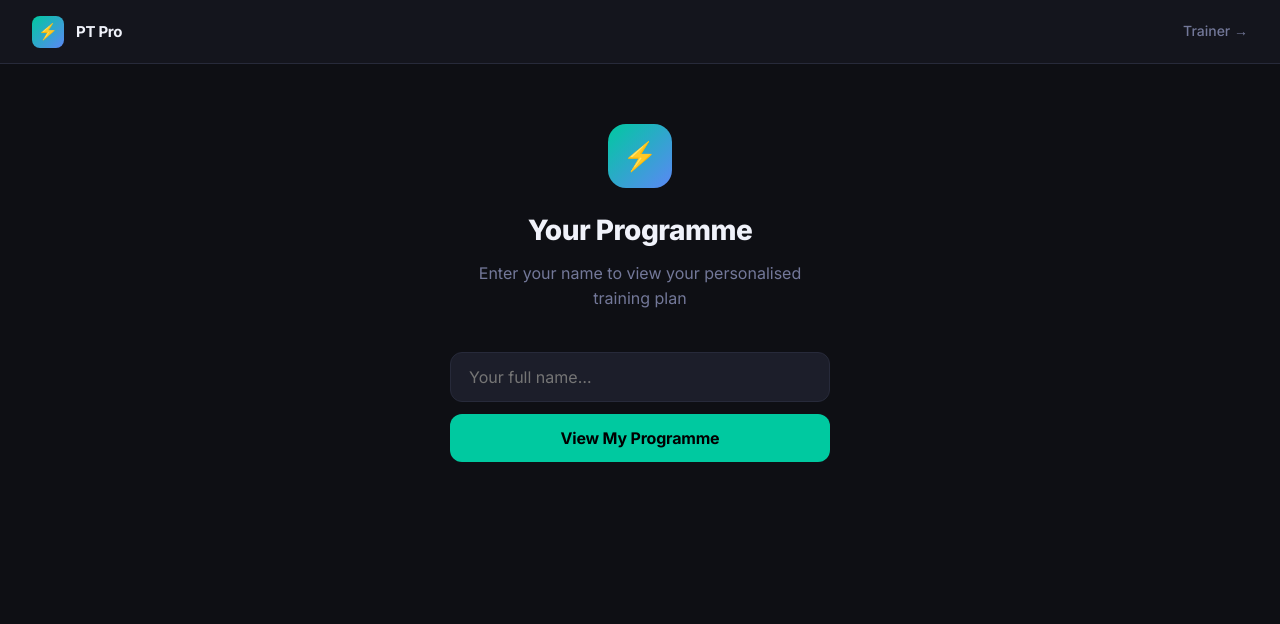
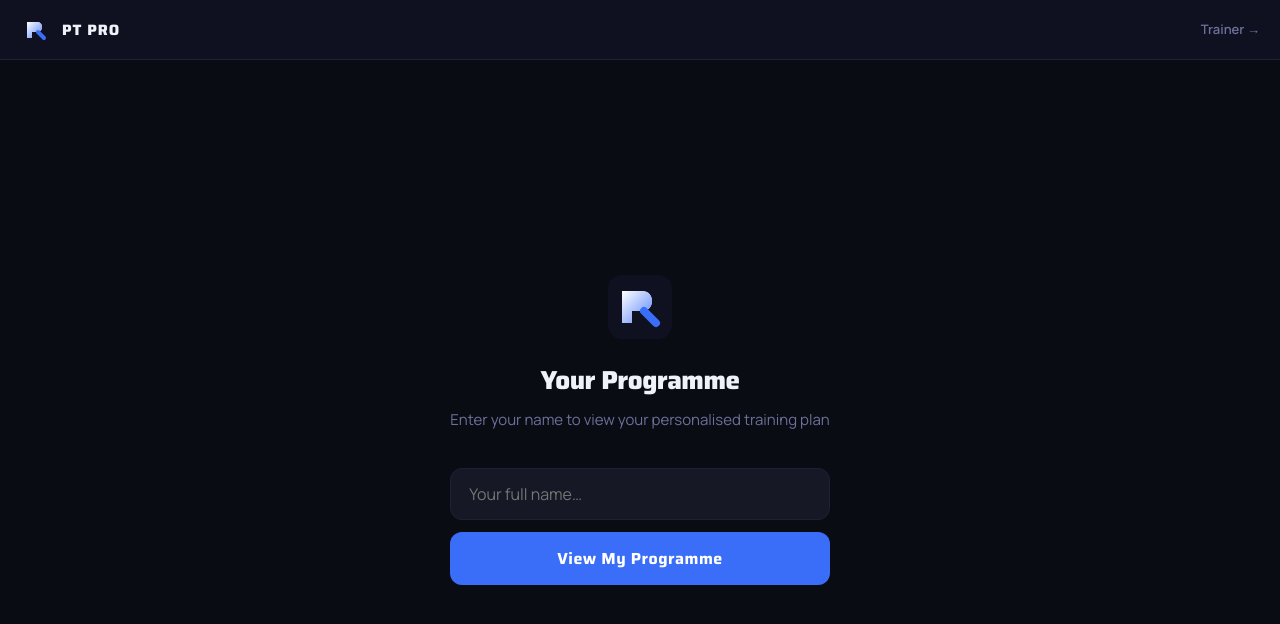
Before and after one commit to woodleyharry1411-wq/Pt-Pro, a Next.js app: page / in a window 1280 px wide. Shown: the top 624 px of the page. Built offline with nearby package versions, Linux system fonts and the light colour scheme.

Commit message:
Apply Aurora design: blue accent, Saira+Manrope fonts, new logo, redesigned client portal

```diff
--- a/app/globals.css
+++ b/app/globals.css
@@ -1,15 +1,19 @@
-@import url('https://fonts.googleapis.com/css2?family=Inter:wght@300;400;500;600;700;800&family=JetBrains+Mono:wght@400;600&display=swap');
+@import url('https://fonts.googleapis.com/css2?family=Saira:wght@400;500;600;700;800;900&family=Manrope:wght@400;500;600;700;800&family=JetBrains+Mono:wght@400;600&display=swap');
 
 *, *::before, *::after { box-sizing: border-box; margin: 0; padding: 0; }
 
 body {
-  background: #0E0F14;
+  background: #0A0C14;
   color: #F0F2FA;
-  font-family: 'Inter', sans-serif;
+  font-family: 'Manrope', sans-serif;
   font-size: 15px;
   line-height: 1.6;
   -webkit-font-smoothing: antialiased;
   -moz-osx-font-smoothing: grayscale;
+}
+
+h1, h2, h3, h4, h5, h6, .saira {
+  font-family: 'Saira', sans-serif;
 }
 
 button { cursor: pointer; font-family: inherit; }
--- a/app/page.tsx
+++ b/app/page.tsx
@@ -76,63 +76,56 @@ export default function ClientPortal() {
 
   if (client) return (
     <div style={{ minHeight: "100vh", background: C.bg }}>
-      <Header />
-      <div className="page-padding" style={{ maxWidth: 700, margin: "0 auto", animation: "fadeIn .3s ease" }}>
+      <Header onSwitch={() => { setClient(null); setSearched(false); setName(""); }} clientName={client.name} />
+      <div className="page-padding" style={{ maxWidth: 680, margin: "0 auto", animation: "fadeIn .3s ease" }}>
 
-        {/* Welcome bar */}
-        <div style={{ display: "flex", justifyContent: "space-between", alignItems: "center", marginBottom: 28, padding: "14px 20px", background: C.card, borderRadius: 14, border: `1px solid ${C.border}` }}>
-          <div>
-            <div style={{ fontSize: 13, color: C.muted }}>Welcome back</div>
-            <div style={{ fontSize: 16, fontWeight: 700, marginTop: 1 }}>{client.name}</div>
-          </div>
-          <button onClick={() => { setClient(null); setSearched(false); setName(""); }}
-            style={{ background: "none", border: `1px solid ${C.border}`, borderRadius: 8, color: C.muted, cursor: "pointer", fontSize: 13, padding: "6px 14px", fontWeight: 500 }}>
-            Switch
-          </button>
-        </div>
-
-        {/* Summary */}
+        {/* Programme summary */}
         {client.programme?.summary && (
-          <div style={{ background: `linear-gradient(135deg, ${C.accent}12, ${C.blue}08)`, border: `1px solid ${C.accent}25`, borderRadius: 16, padding: 20, marginBottom: 24 }}>
-            <div style={{ fontSize: 11, color: C.accent, fontWeight: 700, letterSpacing: 1, marginBottom: 8 }}>YOUR PROGRAMME</div>
-            <p style={{ fontSize: 15, color: C.muted, lineHeight: 1.7 }}>{client.programme.summary}</p>
+          <div style={{ background: `linear-gradient(135deg, ${C.accent}18, ${C.accent}08)`, border: `1px solid ${C.accent}30`, borderRadius: 16, padding: "14px 18px", marginBottom: 20 }}>
+            <div style={{ fontSize: 10, color: C.accent, fontWeight: 700, letterSpacing: 1.5, marginBottom: 6, fontFamily: "Saira, sans-serif" }}>YOUR PROGRAMME</div>
+            <p style={{ fontSize: 14, color: C.muted, lineHeight: 1.7 }}>{client.programme.summary}</p>
           </div>
         )}
 
         {/* Day selector */}
-        <div style={{ display: "flex", gap: 8, marginBottom: 20, flexWrap: "wrap" }}>
+        <div style={{ display: "flex", gap: 8, marginBottom: 16, flexWrap: "wrap" }}>
           {days.map((d, i) => (
             <button key={i} onClick={() => { setActiveDay(i); setExpandedEx(null); }} style={{
               background: activeDay === i ? C.accent : C.card,
-              color: activeDay === i ? "#000" : C.muted,
+              color: activeDay === i ? "#fff" : C.muted,
               border: `1px solid ${activeDay === i ? C.accent : C.border}`,
-              borderRadius: 10, padding: "9px 18px", fontWeight: 700, fontSize: 14, transition: "all .15s",
+              borderRadius: 10, padding: "9px 18px", fontWeight: 700, fontSize: 13,
+              fontFamily: "Saira, sans-serif", letterSpacing: 0.5, transition: "all .15s",
             }}>
               {d.label}
-              {activeDay === i && total > 0 && <span style={{ marginLeft: 6, fontSize: 12, opacity: 0.7 }}>{pct}%</span>}
+              {activeDay === i && total > 0 && <span style={{ marginLeft: 6, fontSize: 11, opacity: 0.8 }}>{pct}%</span>}
             </button>
           ))}
         </div>
 
         {/* Progress */}
         {total > 0 && (
-          <div style={{ marginBottom: 24 }}>
-            <div style={{ display: "flex", justifyContent: "space-between", fontSize: 13, color: C.muted, marginBottom: 8, fontWeight: 500 }}>
-              <span>Today&apos;s progress</span><span>{completed}/{total} complete</span>
+          <div style={{ marginBottom: 20 }}>
+            <div style={{ display: "flex", justifyContent: "space-between", fontSize: 12, color: C.muted, marginBottom: 8, fontWeight: 600 }}>
+              <span>Today&apos;s progress</span>
+              <span style={{ color: C.accent, fontWeight: 700 }}>{completed}/{total} complete</span>
             </div>
-            <div style={{ background: C.border, borderRadius: 8, height: 8 }}>
-              <div style={{ background: `linear-gradient(90deg, ${C.accent}, ${C.blue})`, width: `${pct}%`, height: "100%", borderRadius: 8, transition: "width .4s ease" }} />
+            <div style={{ background: C.border, borderRadius: 8, height: 6 }}>
+              <div style={{ background: `linear-gradient(90deg, ${C.accent}, #60A5FA)`, width: `${pct}%`, height: "100%", borderRadius: 8, transition: "width .4s ease" }} />
             </div>
+          </div>
+        )}
+
+        {/* Day focus label */}
+        {day && (
+          <div style={{ fontSize: 13, fontWeight: 800, color: C.text, letterSpacing: 1, textTransform: "uppercase", marginBottom: 12, fontFamily: "Saira, sans-serif" }}>
+            {day.focus}
           </div>
         )}
 
         {/* Exercise list */}
         {day && (
-          <div style={{ borderRadius: 18, overflow: "hidden", border: `1px solid ${C.border}` }}>
-            <div style={{ background: C.card, padding: "14px 20px", borderBottom: `1px solid ${C.border}`, display: "flex", gap: 12, alignItems: "center" }}>
-              <span style={{ fontFamily: "JetBrains Mono", fontSize: 11, color: C.accent, fontWeight: 700, letterSpacing: 1 }}>{day.label}</span>
-              <span style={{ color: C.muted, fontSize: 15 }}>{day.focus}</span>
-            </div>
+          <div style={{ display: "flex", flexDirection: "column", gap: 8 }}>
             {exercises.map((ex, i) => {
               const setLogs  = initSetLogs(ex.sets, ex.setLogs);
               const doneSets = setLogs.filter(s => s.done).length;
@@ -140,48 +133,67 @@ export default function ClientPortal() {
               const isOpen   = expandedEx === i;
 
               return (
-                <div key={i} style={{ borderBottom: i < exercises.length - 1 ? `1px solid ${C.border}` : "none", background: allDone ? `${C.accent}08` : C.bg, transition: "background .3s" }}>
-                  <div style={{ display: "flex", alignItems: "center", gap: 14, padding: "16px 20px", cursor: "pointer" }} onClick={() => setExpandedEx(isOpen ? null : i)}>
+                <div key={i} style={{
+                  background: C.card, border: `1px solid ${allDone ? `${C.accent}40` : C.border}`,
+                  borderRadius: 14, overflow: "hidden", transition: "border-color .3s",
+                }}>
+                  {/* Exercise row */}
+                  <div style={{ display: "flex", alignItems: "center", gap: 14, padding: "14px 16px", cursor: "pointer" }}
+                    onClick={() => setExpandedEx(isOpen ? null : i)}>
+                    {/* Circle checkbox */}
                     <div style={{
                       width: 32, height: 32, borderRadius: "50%", flexShrink: 0,
                       background: allDone ? C.accent : "transparent",
                       border: `2px solid ${allDone ? C.accent : C.border}`,
                       display: "flex", alignItems: "center", justifyContent: "center",
-                      fontSize: 12, color: allDone ? "#000" : C.muted, fontWeight: 700, transition: "all .25s",
+                      transition: "all .25s",
                     }}>
-                      {allDone ? "✓" : `${doneSets}/${setLogs.length}`}
-                    </div>
-                    <div style={{ flex: 1 }}>
-                      <div style={{ fontWeight: 700, fontSize: 15, color: allDone ? C.muted : C.text, textDecoration: allDone ? "line-through" : "none" }}>{ex.name}</div>
-                      <div style={{ fontSize: 13, color: C.muted, fontFamily: "JetBrains Mono", marginTop: 3 }}>
-                        {ex.sets} sets × {ex.reps}{ex.rpe ? ` · RPE ${ex.rpe}` : ""}
-                      </div>
-                      {ex.notes && <div style={{ fontSize: 13, color: C.blue, marginTop: 4 }}>{ex.notes}</div>}
-                    </div>
-                    <span style={{ color: C.muted, fontSize: 13 }}>{isOpen ? "▲" : "▼"}</span>
+                      {allDone && <svg width="14" height="14" viewBox="0 0 14 14" fill="none"><path d="M2.5 7L5.5 10L11.5 4" stroke="#fff" strokeWidth="2" strokeLinecap="round" strokeLinejoin="round"/></svg>}
+                      {!allDone && doneSets > 0 && <span style={{ fontSize: 10, color: C.accent, fontWeight: 700 }}>{doneSets}/{setLogs.length}</span>}
                     </div>
 
+                    <div style={{ flex: 1, minWidth: 0 }}>
+                      <div style={{
+                        fontWeight: 700, fontSize: 15, fontFamily: "Saira, sans-serif",
+                        color: allDone ? C.muted : C.text,
+                        textDecoration: allDone ? "line-through" : "none",
+                      }}>{ex.name}</div>
+                      <div style={{ fontSize: 12, color: C.muted, marginTop: 2, fontFamily: "JetBrains Mono, monospace" }}>
+                        {ex.sets} × {ex.reps}{ex.rpe ? ` · RPE ${ex.rpe}` : ""}
+                      </div>
+                      {ex.notes && <div style={{ fontSize: 12, color: "#60A5FA", marginTop: 3 }}>{ex.notes}</div>}
+                    </div>
+
+                    <svg width="16" height="16" viewBox="0 0 16 16" fill="none" style={{ transform: isOpen ? "rotate(180deg)" : "none", transition: "transform .2s", color: C.muted }}>
+                      <path d="M4 6L8 10L12 6" stroke={C.muted} strokeWidth="1.5" strokeLinecap="round" strokeLinejoin="round"/>
+                    </svg>
+                  </div>
+
+                  {/* Expanded sets */}
                   {isOpen && (
-                    <div style={{ padding: "0 20px 18px 66px" }}>
-                      <div className="set-grid-head" style={{ paddingLeft: 4 }}>
-                        {["#", "TARGET", "REPS DONE", "KG", "✓"].map(h => (
-                          <span key={h} style={{ fontSize: 10, color: C.muted, fontWeight: 700, letterSpacing: .5 }}>{h}</span>
+                    <div style={{ borderTop: `1px solid ${C.border}`, padding: "12px 16px 16px" }}>
+                      {/* Column headers */}
+                      <div style={{ display: "grid", gridTemplateColumns: "28px 1fr 80px 80px 36px", gap: 6, marginBottom: 8 }}>
+                        {["SET", "TARGET", "REPS", "KG", "✓"].map(h => (
+                          <span key={h} style={{ fontSize: 10, color: C.muted, fontWeight: 700, letterSpacing: 0.8, fontFamily: "Saira, sans-serif" }}>{h}</span>
                         ))}
                       </div>
-                      <div style={{ display: "flex", flexDirection: "column", gap: 5 }}>
                       {setLogs.map((s, si) => (
-                          <div key={si} className="set-grid" style={{
-                            background: s.done ? `${C.accent}10` : C.card,
+                        <div key={si} style={{
+                          display: "grid", gridTemplateColumns: "28px 1fr 80px 80px 36px",
+                          gap: 6, alignItems: "center", marginBottom: 6,
+                          background: s.done ? `${C.accent}12` : `${C.bg}80`,
+                          borderRadius: 10, padding: "8px 10px",
                           border: `1px solid ${s.done ? `${C.accent}30` : "transparent"}`,
-                            borderRadius: 10, padding: "8px 10px", transition: "all .2s",
+                          transition: "all .2s",
                         }}>
-                            <span style={{ fontFamily: "JetBrains Mono", fontSize: 12, color: C.muted, fontWeight: 700 }}>{si + 1}</span>
-                            <span style={{ fontSize: 12, color: C.muted, fontFamily: "JetBrains Mono" }}>{ex.reps}</span>
+                          <span style={{ fontFamily: "JetBrains Mono, monospace", fontSize: 12, color: C.muted, fontWeight: 700 }}>{si + 1}</span>
+                          <span style={{ fontSize: 12, color: C.muted, fontFamily: "JetBrains Mono, monospace" }}>{ex.reps}</span>
                           <input
                             type="number" value={s.reps_done ?? ""} placeholder="—"
                             onChange={e => updateRepsDone(i, si, e.target.value)}
                             onClick={e => e.stopPropagation()}
-                              style={{ background: C.bg, border: `1px solid ${C.border}`, borderRadius: 6, padding: "5px 6px", color: C.text, fontSize: 13, outline: "none", width: "100%", fontFamily: "JetBrains Mono" }}
+                            style={{ background: C.surface, border: `1px solid ${C.border}`, borderRadius: 7, padding: "5px 8px", color: C.text, fontSize: 13, outline: "none", width: "100%", fontFamily: "JetBrains Mono, monospace", textAlign: "center" }}
                             onFocus={e => (e.target.style.borderColor = C.accent)}
                             onBlur={e  => (e.target.style.borderColor = C.border)}
                           />
@@ -189,19 +201,23 @@ export default function ClientPortal() {
                             type="number" value={s.weight} placeholder="0"
                             onChange={e => updateWeight(i, si, e.target.value)}
                             onClick={e => e.stopPropagation()}
-                              style={{ background: C.bg, border: `1px solid ${C.border}`, borderRadius: 6, padding: "5px 6px", color: C.text, fontSize: 13, outline: "none", width: "100%", fontFamily: "JetBrains Mono" }}
+                            style={{ background: C.surface, border: `1px solid ${C.border}`, borderRadius: 7, padding: "5px 8px", color: C.text, fontSize: 13, outline: "none", width: "100%", fontFamily: "JetBrains Mono, monospace", textAlign: "center" }}
                             onFocus={e => (e.target.style.borderColor = C.accent)}
                             onBlur={e  => (e.target.style.borderColor = C.border)}
                           />
                           <div style={{ display: "flex", justifyContent: "center" }}>
-                              <input type="checkbox" checked={s.done}
-                                onChange={e => { e.stopPropagation(); toggleSet(i, si); }}
-                                style={{ width: 17, height: 17, accentColor: C.accent, cursor: "pointer" }}
-                              />
+                            <div onClick={e => { e.stopPropagation(); toggleSet(i, si); }} style={{
+                              width: 24, height: 24, borderRadius: "50%", cursor: "pointer",
+                              background: s.done ? C.accent : "transparent",
+                              border: `2px solid ${s.done ? C.accent : C.border}`,
+                              display: "flex", alignItems: "center", justifyContent: "center",
+                              transition: "all .2s",
+                            }}>
+                              {s.done && <svg width="10" height="10" viewBox="0 0 10 10" fill="none"><path d="M2 5L4 7L8 3" stroke="#fff" strokeWidth="1.5" strokeLinecap="round" strokeLinejoin="round"/></svg>}
+                            </div>
                           </div>
                         </div>
                       ))}
-                      </div>
                     </div>
                   )}
                 </div>
@@ -210,25 +226,27 @@ export default function ClientPortal() {
           </div>
         )}
 
+        {/* Session complete */}
         {pct === 100 && (
-          <div style={{ marginTop: 24, background: `linear-gradient(135deg, ${C.accent}15, ${C.accent}05)`, border: `1px solid ${C.accent}30`, borderRadius: 18, padding: 28, textAlign: "center" }}>
-            <div style={{ fontSize: 40, marginBottom: 10 }}>🏆</div>
-            <div style={{ fontWeight: 800, fontSize: 20, color: C.accent, letterSpacing: -.3 }}>Session Complete</div>
-            <div style={{ color: C.muted, fontSize: 15, marginTop: 6 }}>Great work today. Your trainer can see your progress.</div>
+          <div style={{ marginTop: 20, background: `linear-gradient(135deg, ${C.accent}18, ${C.accent}08)`, border: `1px solid ${C.accent}40`, borderRadius: 16, padding: 24, textAlign: "center" }}>
+            <div style={{ fontSize: 36, marginBottom: 8 }}>🏆</div>
+            <div style={{ fontWeight: 800, fontSize: 18, color: C.accent, fontFamily: "Saira, sans-serif", letterSpacing: 0.5 }}>Session Complete</div>
+            <div style={{ color: C.muted, fontSize: 13, marginTop: 6 }}>Great work today. Your trainer can see your progress.</div>
           </div>
         )}
       </div>
     </div>
   );
 
+  // Search screen
   return (
-    <div style={{ minHeight: "100vh", background: C.bg }}>
-      <Header />
-      <div style={{ maxWidth: 420, margin: "0 auto", padding: "60px 20px 0", animation: "fadeUp .4s ease" }}>
-        <div style={{ textAlign: "center", marginBottom: 40 }}>
-          <div style={{ width: 64, height: 64, borderRadius: 18, background: `linear-gradient(135deg, ${C.accent}, ${C.blue})`, display: "flex", alignItems: "center", justifyContent: "center", fontSize: 28, margin: "0 auto 20px" }}>⚡</div>
-          <h1 style={{ fontSize: 28, fontWeight: 800, letterSpacing: -.5, marginBottom: 8 }}>Your Programme</h1>
-          <p style={{ color: C.muted, fontSize: 16, lineHeight: 1.6 }}>Enter your name to view your personalised training plan</p>
+    <div style={{ minHeight: "100vh", background: C.bg, display: "flex", flexDirection: "column" }}>
+      <SearchHeader />
+      <div className="page-padding" style={{ maxWidth: 420, margin: "0 auto", flex: 1, display: "flex", flexDirection: "column", justifyContent: "center", animation: "fadeUp .4s ease" }}>
+        <div style={{ textAlign: "center", marginBottom: 36 }}>
+          <Logo size={64} style={{ margin: "0 auto 20px" }} />
+          <h1 className="saira" style={{ fontSize: 26, fontWeight: 800, letterSpacing: -0.5, marginBottom: 8 }}>Your Programme</h1>
+          <p style={{ color: C.muted, fontSize: 15, lineHeight: 1.6 }}>Enter your name to view your personalised training plan</p>
         </div>
         <div style={{ display: "flex", flexDirection: "column", gap: 12 }}>
           <input
@@ -240,8 +258,8 @@ export default function ClientPortal() {
             onBlur={e  => (e.target.style.borderColor = C.border)}
           />
           <button onClick={search} disabled={loading} style={{
-            background: C.accent, color: "#000", border: "none", borderRadius: 12,
-            padding: "14px", fontWeight: 700, fontSize: 16, letterSpacing: -.2,
+            background: C.accent, color: "#fff", border: "none", borderRadius: 12,
+            padding: "14px", fontWeight: 700, fontSize: 16, fontFamily: "Saira, sans-serif", letterSpacing: 0.5,
           }}>
             {loading ? "Searching…" : "View My Programme"}
           </button>
@@ -256,18 +274,61 @@ export default function ClientPortal() {
   );
 }
 
-function Header() {
+function Logo({ size = 32, style }: { size?: number; style?: React.CSSProperties }) {
+  return (
+    <div style={{ width: size, height: size, ...style }}>
+      <svg viewBox="0 0 64 64" fill="none" xmlns="http://www.w3.org/2000/svg" width={size} height={size}>
+        <rect width="64" height="64" rx="14" fill="#0F1120"/>
+        <path d="M14 48V16H34C40 16 44 20 44 26C44 32 40 36 34 36H24V48H14Z" fill="white"/>
+        <path d="M14 48V16H34C40 16 44 20 44 26C44 32 40 36 34 36H24V48H14Z" fill="url(#pGrad)" fillOpacity="0.9"/>
+        <path d="M36 36L48 48" stroke="#3B6EF8" strokeWidth="8" strokeLinecap="round"/>
+        <defs>
+          <linearGradient id="pGrad" x1="14" y1="16" x2="48" y2="48" gradientUnits="userSpaceOnUse">
+            <stop stopColor="white"/>
+            <stop offset="1" stopColor="#3B6EF8"/>
+          </linearGradient>
+        </defs>
+      </svg>
+    </div>
+  );
+}
+
+function Header({ clientName, onSwitch }: { clientName: string; onSwitch: () => void }) {
   return (
     <header style={{
       background: C.surface, borderBottom: `1px solid ${C.border}`,
-      padding: "0 32px", position: "sticky", top: 0, zIndex: 50,
-      display: "flex", alignItems: "center", justifyContent: "space-between", height: 64,
+      padding: "0 20px", position: "sticky", top: 0, zIndex: 50,
+      display: "flex", alignItems: "center", justifyContent: "space-between", height: 60,
     }}>
+      <div style={{ display: "flex", alignItems: "center", gap: 10 }}>
+        <Logo size={32} />
+        <span className="saira" style={{ fontWeight: 800, fontSize: 15, letterSpacing: 1, textTransform: "uppercase" }}>PT Pro</span>
+      </div>
       <div style={{ display: "flex", alignItems: "center", gap: 12 }}>
-        <div style={{ width: 32, height: 32, borderRadius: 8, background: `linear-gradient(135deg, ${C.accent}, ${C.blue})`, display: "flex", alignItems: "center", justifyContent: "center", fontSize: 16 }}>⚡</div>
-        <span style={{ fontWeight: 700, fontSize: 15, letterSpacing: -.3 }}>PT Pro</span>
+        <div style={{ textAlign: "right" }}>
+          <div style={{ fontSize: 10, color: C.muted, fontWeight: 600, letterSpacing: 1 }}>WELCOME BACK</div>
+          <div style={{ fontWeight: 700, fontSize: 13, fontFamily: "Saira, sans-serif" }}>{clientName}</div>
         </div>
-      <a href="/trainer/login" style={{ fontSize: 14, color: C.muted, textDecoration: "none", fontWeight: 500 }}>Trainer →</a>
+        <button onClick={onSwitch} style={{
+          background: C.card, border: `1px solid ${C.border}`, borderRadius: 8,
+          color: C.muted, fontSize: 13, fontWeight: 600, padding: "6px 14px",
+        }}>Switch</button>
+      </div>
     </header>
   );
 }
+
+function SearchHeader() {
+  return (
+    <header style={{
+      background: C.surface, borderBottom: `1px solid ${C.border}`,
+      padding: "0 20px", display: "flex", alignItems: "center", justifyContent: "space-between", height: 60,
+    }}>
+      <div style={{ display: "flex", alignItems: "center", gap: 10 }}>
+        <Logo size={32} />
+        <span className="saira" style={{ fontWeight: 800, fontSize: 15, letterSpacing: 1, textTransform: "uppercase" }}>PT Pro</span>
+      </div>
+      <a href="/trainer/login" style={{ fontSize: 13, color: C.muted, textDecoration: "none", fontWeight: 600 }}>Trainer →</a>
+    </header>
+  );
+}
--- a/lib/colours.ts
+++ b/lib/colours.ts
@@ -1,13 +1,13 @@
 export const C = {
-  bg:       "#0E0F14",
-  surface:  "#14151D",
-  card:     "#1C1E2A",
-  border:   "#272A3A",
-  accent:   "#00C9A0",   // teal-green — health, vitality
-  accentDim:"#009E7F",
+  bg:       "#0A0C14",
+  surface:  "#0F1120",
+  card:     "#161826",
+  border:   "#1E2238",
+  accent:   "#3B6EF8",   // electric blue
+  accentDim:"#2D5BD6",
   text:     "#F0F2FA",
-  muted:    "#737899",
+  muted:    "#6B7199",
   danger:   "#F06080",
   warn:     "#F5A623",
-  blue:     "#5B87F5",
+  blue:     "#3B6EF8",
 } as const;
```
Also changed, not shown: app/trainer/layout.tsx (+9 -9 lines). Lines whose indentation alone changed are shown as unchanged.
